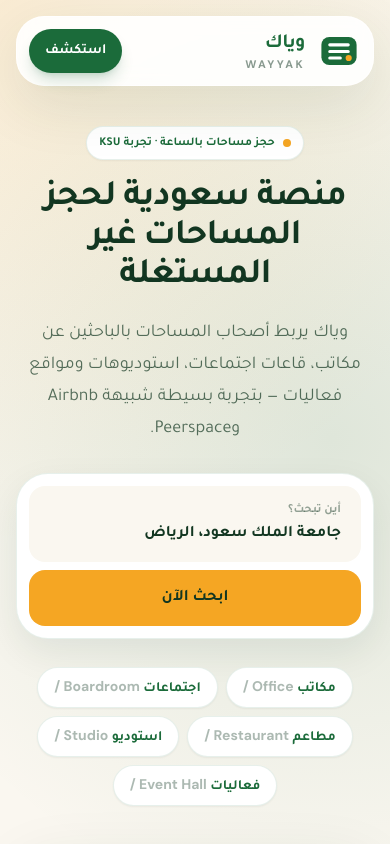
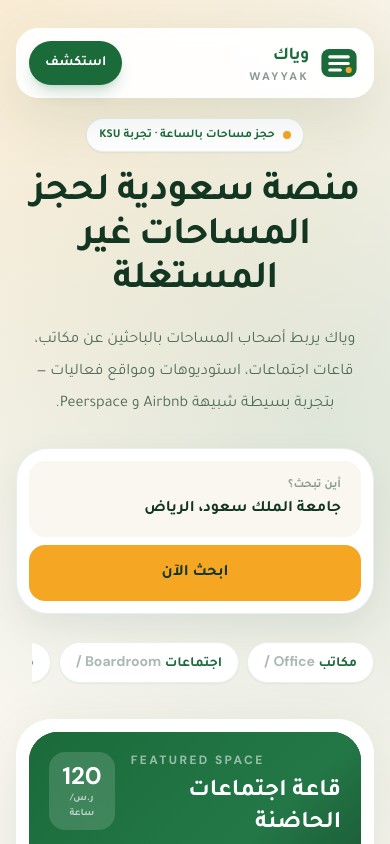
Before and after one commit to magicaiweb/magicai-wayyak, a Next.js app: page /websites/wayyak/ in a window 390 px wide. Shown: the top 844 px of the page. Built offline with nearby package versions, Linux system fonts and the light colour scheme.

Commit message:
Fix WAYYAK mobile overflow QA

```diff
--- a/app/globals.css
+++ b/app/globals.css
@@ -10,9 +10,19 @@
 }
 
 * { box-sizing: border-box; }
-html { scroll-behavior: smooth; background: var(--wayyak-sand); }
+html {
+  width: 100%;
+  max-width: 100%;
+  overflow-x: hidden;
+  scroll-behavior: smooth;
+  background: var(--wayyak-sand);
+}
 body {
+  width: 100%;
+  max-width: 100%;
+  min-width: 0;
   margin: 0;
+  overflow-x: hidden;
   background:
     radial-gradient(circle at top left, rgba(245, 166, 35, 0.14), transparent 34rem),
     radial-gradient(circle at 85% 12%, rgba(27, 107, 58, 0.12), transparent 30rem),
@@ -21,4 +31,8 @@
 }
 
 a { color: inherit; text-decoration: none; }
+button { font: inherit; }
 ::selection { background: rgba(245, 166, 35, .35); }
+
+.no-scrollbar::-webkit-scrollbar { display: none; }
+.no-scrollbar { -ms-overflow-style: none; scrollbar-width: none; }
--- a/app/page.tsx
+++ b/app/page.tsx
@@ -31,34 +31,34 @@
 
 export default function Home() {
   return (
-    <main className="min-h-screen font-arabic text-wayyak-deep">
-      <section className="mx-auto max-w-7xl px-4 pb-10 pt-4 sm:px-6 lg:px-8">
-        <nav className="sticky top-3 z-20 flex items-center justify-between rounded-[1.75rem] border border-white/70 bg-white/90 px-3 py-3 shadow-soft backdrop-blur md:px-5">
-          <div className="flex items-center gap-3">
+    <main className="min-h-screen w-full max-w-full overflow-x-hidden font-arabic text-wayyak-deep">
+      <section className="mx-auto w-full max-w-7xl overflow-hidden px-4 pb-10 pt-4 sm:px-6 lg:px-8">
+        <nav className="sticky top-3 z-20 flex items-center justify-between rounded-[1.4rem] border border-white/70 bg-white/95 px-3 py-3 shadow-soft backdrop-blur md:rounded-[1.75rem] md:px-5">
+          <div className="flex min-w-0 items-center gap-2 sm:gap-3">
             <Logo />
-            <div className="leading-tight">
-              <p className="text-xl font-black tracking-tight text-wayyak-green">وياك</p>
+            <div className="min-w-0 leading-tight">
+              <p className="truncate text-lg font-black tracking-tight text-wayyak-green sm:text-xl">وياك</p>
               <p className="font-english text-[11px] font-bold uppercase tracking-[0.22em] text-wayyak-deep/50">WAYYAK</p>
             </div>
           </div>
-          <div className="hidden rounded-full bg-wayyak-sand p-1 text-sm font-black text-wayyak-green sm:flex" dir="ltr">
-            <span className="rounded-full bg-white px-4 py-2 shadow-sm">AR</span>
+          <div className="hidden rounded-full border border-wayyak-green/10 bg-wayyak-sand p-1 text-sm font-black text-wayyak-green sm:flex" dir="ltr">
+            <span className="rounded-full bg-wayyak-green px-4 py-2 text-white shadow-sm">AR</span>
             <span className="px-4 py-2 text-wayyak-green/45">EN</span>
           </div>
-          <a href="#spaces" className="rounded-full bg-wayyak-green px-4 py-3 text-sm font-black text-white shadow-lg shadow-wayyak-green/20 md:px-6">استكشف</a>
+          <a href="#spaces" className="shrink-0 rounded-full bg-wayyak-green px-4 py-3 text-sm font-black text-white shadow-lg shadow-wayyak-green/20 md:px-6">استكشف</a>
         </nav>
 
-        <div className="grid items-center gap-10 py-10 lg:grid-cols-[1.02fr_.98fr] lg:py-16">
-          <div className="text-center lg:text-right">
+        <div className="grid min-w-0 items-center gap-7 py-8 lg:grid-cols-[minmax(0,1fr)_minmax(22rem,.85fr)] lg:gap-10 lg:py-14">
+          <div className="min-w-0 text-center lg:text-right">
             <div className="mx-auto mb-5 inline-flex items-center gap-2 rounded-full border border-wayyak-green/10 bg-white px-3 py-2 text-xs font-black text-wayyak-green shadow-sm lg:mx-0">
               <span className="h-2 w-2 rounded-full bg-wayyak-gold" />
               حجز مساحات بالساعة · تجربة KSU
             </div>
-            <h1 className="mx-auto max-w-4xl text-4xl font-black leading-[1.08] tracking-tight text-wayyak-deep sm:text-6xl lg:mx-0 lg:text-7xl">
+            <h1 className="mx-auto max-w-4xl text-[2.45rem] font-black leading-[1.12] tracking-tight text-wayyak-deep sm:text-6xl lg:mx-0 lg:text-6xl xl:text-7xl">
               منصة سعودية لحجز المساحات غير المستغلة
             </h1>
-            <p className="mx-auto mt-5 max-w-2xl text-lg leading-8 text-wayyak-deep/70 lg:mx-0">
-              وياك يربط أصحاب المساحات بالباحثين عن مكاتب، قاعات اجتماعات، استوديوهات ومواقع فعاليات — بتجربة بسيطة شبيهة Airbnb وPeerspace.
+            <p className="mx-auto mt-5 max-w-2xl text-base leading-8 text-wayyak-deep/70 sm:text-lg lg:mx-0">
+              وياك يربط أصحاب المساحات بالباحثين عن مكاتب، قاعات اجتماعات، استوديوهات ومواقع فعاليات — بتجربة بسيطة شبيهة <bdi dir="ltr">Airbnb</bdi> و <bdi dir="ltr">Peerspace</bdi>.
             </p>
 
             <div className="mx-auto mt-7 flex max-w-xl flex-col gap-3 rounded-[2rem] border border-wayyak-green/10 bg-white p-3 shadow-card lg:mx-0" dir="rtl">
@@ -67,21 +67,21 @@
                   <p className="text-xs font-bold text-wayyak-deep/45">أين تبحث؟</p>
                   <p className="mt-1 font-black text-wayyak-deep">جامعة الملك سعود، الرياض</p>
                 </div>
-                <button className="rounded-2xl bg-wayyak-gold px-7 py-4 font-black text-wayyak-deep transition hover:scale-[1.01]">ابحث الآن</button>
+                <a href="#spaces" className="rounded-2xl bg-wayyak-gold px-7 py-4 text-center font-black text-wayyak-deep transition hover:scale-[1.01]">ابحث الآن</a>
               </div>
             </div>
 
-            <div className="mt-7 flex flex-wrap justify-center gap-2 lg:justify-start">
+            <div className="no-scrollbar -mx-4 mt-7 flex max-w-full gap-2 overflow-x-auto px-4 pb-2 sm:mx-0 sm:flex-wrap sm:justify-center sm:overflow-visible sm:px-0 lg:justify-start">
               {categories.map(([ar, en]) => (
-                <span key={en} className="rounded-full border border-wayyak-green/10 bg-white px-4 py-2 text-sm font-black text-wayyak-green shadow-sm">
-                  {ar} <span className="font-english text-wayyak-deep/35" dir="ltr">/ {en}</span>
+                <span key={en} className="shrink-0 rounded-full border border-wayyak-green/10 bg-white px-4 py-2 text-sm font-black text-wayyak-green shadow-sm">
+                  {ar} <bdi className="font-english text-wayyak-deep/35" dir="ltr">/ {en}</bdi>
                 </span>
               ))}
             </div>
           </div>
 
-          <div className="relative mx-auto w-full max-w-[27rem] lg:max-w-none">
-            <div className="absolute -left-4 top-10 hidden h-28 w-28 rounded-full bg-wayyak-gold/30 blur-2xl md:block" />
+          <div className="relative mx-auto w-full max-w-[27rem] min-w-0 lg:max-w-[30rem]">
+            <div className="absolute left-0 top-10 hidden h-28 w-28 rounded-full bg-wayyak-gold/30 blur-2xl md:block" />
             <div className="rounded-[2.2rem] border border-white bg-white p-3 shadow-soft">
               <div className="overflow-hidden rounded-[1.8rem] bg-wayyak-deep text-white">
                 <div className="bg-gradient-to-br from-wayyak-green via-[#237747] to-wayyak-deep p-5">
@@ -124,7 +124,7 @@
         </div>
       </section>
 
-      <section id="spaces" className="mx-auto max-w-7xl px-4 py-10 sm:px-6 lg:px-8">
+      <section id="spaces" className="mx-auto w-full max-w-7xl overflow-hidden px-4 py-10 sm:px-6 lg:px-8">
         <div className="mb-6 flex flex-col justify-between gap-3 sm:flex-row sm:items-end">
           <div>
             <p className="font-english text-xs font-black uppercase tracking-[0.24em] text-wayyak-gold" dir="ltr">KSU seed data</p>
@@ -159,7 +159,7 @@
         </div>
       </section>
 
-      <section className="mx-auto max-w-7xl px-4 pb-14 sm:px-6 lg:px-8">
+      <section className="mx-auto w-full max-w-7xl overflow-hidden px-4 pb-14 sm:px-6 lg:px-8">
         <div className="grid gap-5 rounded-[2rem] bg-wayyak-deep p-5 text-white shadow-soft md:grid-cols-[.9fr_1.1fr] md:p-8">
           <div>
             <p className="font-english text-xs font-black uppercase tracking-[0.24em] text-wayyak-gold" dir="ltr">Phase 1 database</p>
```
